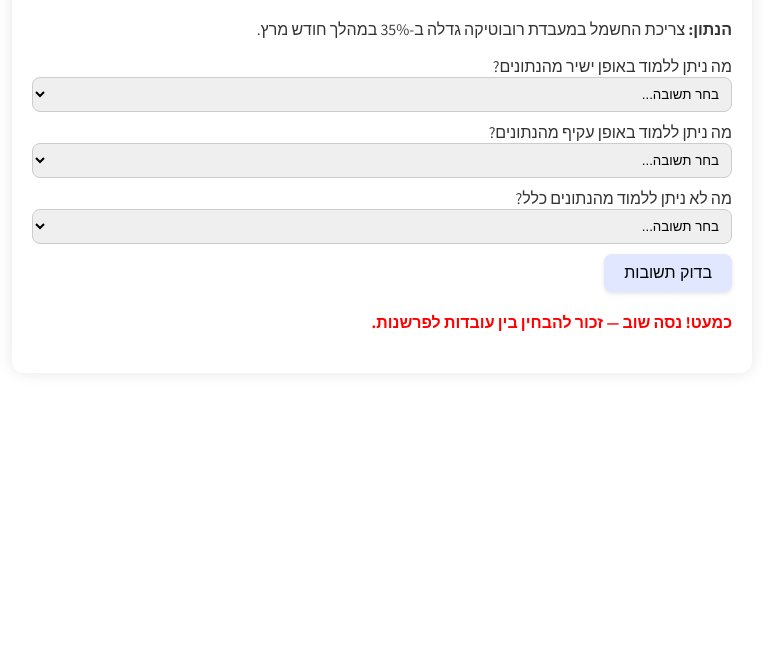
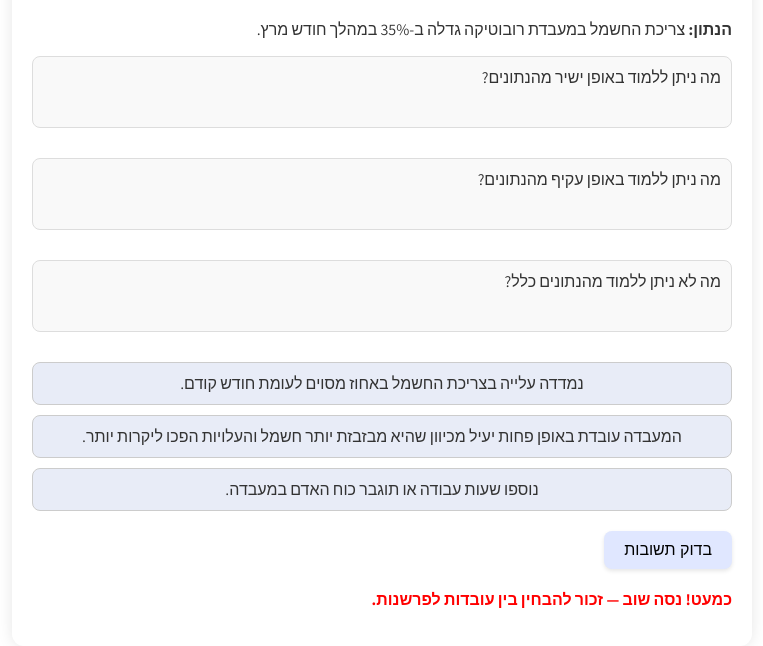
Before and after one commit to Shpigelnet/data_game, a plain HTML site: page index.html in a window 1280 px wide. Both pictures are taken after a click on the button "בדוק תשובות". Shown: the part 126-772 px from the top of the page, without its empty margins (258-1021 px from the left). Drawn offline with Linux system fonts and the light colour scheme.

Commit message:
Update index.html

```diff
--- a/index.html
+++ b/index.html
@@ -19,31 +19,37 @@
     h1, h2 {
       text-align: center;
     }
-    .question-block {
+    .question {
+      margin-bottom: 30px;
+      padding: 10px;
+      border: 1px solid #ddd;
+      border-radius: 8px;
+      background-color: #f9f9f9;
+      min-height: 50px;
+    }
+    .answers {
+      display: flex;
+      flex-direction: column;
+      gap: 10px;
       margin-bottom: 20px;
     }
     .answer {
       padding: 10px;
-      margin: 8px 0;
-      border: 1px solid #ddd;
+      border: 1px solid #ccc;
       border-radius: 8px;
-      background-color: #f9f9f9;
+      background-color: #e8ecf7;
       cursor: pointer;
-      transition: background-color 0.2s ease;
+      text-align: center;
+      user-select: none;
     }
-    .answer:hover {
-      background-color: #ececec;
+    .answer.selected {
+      background-color: #cbd5f2;
+      opacity: 0.6;
+      pointer-events: none;
     }
-    select {
-      width: 100%;
-      padding: 8px;
-      border-radius: 8px;
-      border: 1px solid #ccc;
-      margin-bottom: 10px;
-    }
-    .feedback {
-      font-weight: bold;
-      margin-top: 20px;
+    .question.selected {
+      border: 2px solid #4a6fc4;
+      background-color: #eef2ff;
     }
     button {
       padding: 10px 20px;
@@ -57,49 +63,62 @@
     button:hover {
       background-color: #cdd4f6;
     }
+    .feedback {
+      font-weight: bold;
+      margin-top: 20px;
+    }
   </style>
 </head>
 <body>
   <h1>🎮 משחק התאמה: מה הנתון מספר לנו?</h1>
   <p><strong>הנתון:</strong> צריכת החשמל במעבדת רובוטיקה גדלה ב-35% במהלך חודש מרץ.</p>
 
-  <div class="question-block">
-    <label for="q1">מה ניתן ללמוד באופן ישיר מהנתונים?</label>
-    <select id="q1">
-      <option value="">בחר תשובה...</option>
-      <option value="1">נמדדה עלייה בצריכת החשמל באחוז מסוים לעומת חודש קודם.</option>
-      <option value="2">המעבדה עובדת באופן פחות יעיל מכיוון שהיא מבזבזת יותר חשמל והעלויות הפכו ליקרות יותר.</option>
-      <option value="3">נוספו שעות עבודה או תוגבר כוח האדם במעבדה.</option>
-    </select>
-
-    <label for="q2">מה ניתן ללמוד באופן עקיף מהנתונים?</label>
-    <select id="q2">
-      <option value="">בחר תשובה...</option>
-      <option value="1">נמדדה עלייה בצריכת החשמל באחוז מסוים לעומת חודש קודם.</option>
-      <option value="2">המעבדה עובדת באופן פחות יעיל מכיוון שהיא מבזבזת יותר חשמל והעלויות הפכו ליקרות יותר.</option>
-      <option value="3">נוספו שעות עבודה או תוגבר כוח האדם במעבדה.</option>
-    </select>
-
-    <label for="q3">מה לא ניתן ללמוד מהנתונים כלל?</label>
-    <select id="q3">
-      <option value="">בחר תשובה...</option>
-      <option value="1">נמדדה עלייה בצריכת החשמל באחוז מסוים לעומת חודש קודם.</option>
-      <option value="2">המעבדה עובדת באופן פחות יעיל מכיוון שהיא מבזבזת יותר חשמל והעלויות הפכו ליקרות יותר.</option>
-      <option value="3">נוספו שעות עבודה או תוגבר כוח האדם במעבדה.</option>
-    </select>
-
-    <button onclick="checkAnswers()">בדוק תשובות</button>
-    <p id="feedback" class="feedback"></p>
+  <div id="questions">
+    <div class="question" data-id="1">מה ניתן ללמוד באופן ישיר מהנתונים?</div>
+    <div class="question" data-id="2">מה ניתן ללמוד באופן עקיף מהנתונים?</div>
+    <div class="question" data-id="3">מה לא ניתן ללמוד מהנתונים כלל?</div>
   </div>
 
+  <div class="answers">
+    <div class="answer" data-id="1">נמדדה עלייה בצריכת החשמל באחוז מסוים לעומת חודש קודם.</div>
+    <div class="answer" data-id="2">המעבדה עובדת באופן פחות יעיל מכיוון שהיא מבזבזת יותר חשמל והעלויות הפכו ליקרות יותר.</div>
+    <div class="answer" data-id="3">נוספו שעות עבודה או תוגבר כוח האדם במעבדה.</div>
+  </div>
+
+  <button onclick="checkMatch()">בדוק תשובות</button>
+  <p id="feedback" class="feedback"></p>
+
   <script>
-    function checkAnswers() {
-      const q1 = document.getElementById('q1').value;
-      const q2 = document.getElementById('q2').value;
-      const q3 = document.getElementById('q3').value;
+    let selectedQuestion = null;
+
+    document.querySelectorAll('.question').forEach(q => {
+      q.addEventListener('click', () => {
+        document.querySelectorAll('.question').forEach(q => q.classList.remove('selected'));
+        q.classList.add('selected');
+        selectedQuestion = q;
+      });
+    });
+
+    document.querySelectorAll('.answer').forEach(a => {
+      a.addEventListener('click', () => {
+        if (!selectedQuestion) return;
+        const questionId = selectedQuestion.getAttribute('data-id');
+        const answerId = a.getAttribute('data-id');
+        selectedQuestion.setAttribute('data-answer', answerId);
+        selectedQuestion.innerText = selectedQuestion.innerText.split('\n')[0] + "\n" + a.innerText;
+        a.classList.add('selected');
+        selectedQuestion.classList.remove('selected');
+        selectedQuestion = null;
+      });
+    });
+
+    function checkMatch() {
+      const q1 = document.querySelector('.question[data-id="1"]').getAttribute('data-answer');
+      const q2 = document.querySelector('.question[data-id="2"]').getAttribute('data-answer');
+      const q3 = document.querySelector('.question[data-id="3"]').getAttribute('data-answer');
       const feedback = document.getElementById('feedback');
 
-      if (q1 === "1" && q2 === "3" && q3 === "2") {
+      if (q1 === '1' && q2 === '3' && q3 === '2') {
         feedback.style.color = 'green';
         feedback.innerText = 'כל הכבוד! ענית נכון על שלושת הסעיפים.';
       } else {
```
